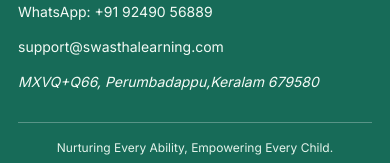
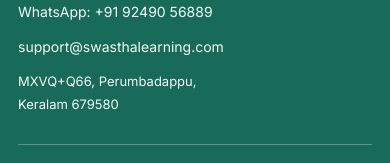
Before and after one commit to nishadbacker-sketch/swastha-learning-portal, a Next.js app: page /login in a window 390 px wide. Shown: the part 1240-1403 px from the top of the page. Built offline with nearby package versions, Linux system fonts and the light colour scheme; no server answers.

Commit message:
Style shared footer address consistently across desktop and mobile

```diff
--- a/app/globals.css
+++ b/app/globals.css
@@ -447,8 +447,15 @@ body .swastha-site-footer a:focus-visible {
   outline: 2px solid #fff;
   outline-offset: 4px;
 }
-body .swastha-site-footer__contact p {
-  margin-top: 20px;
+body .swastha-site-footer__address {
+  color: #f3faf5;
+  font-size: 13px;
+  font-style: normal;
+  line-height: 1.75;
+  overflow-wrap: anywhere;
+}
+body .swastha-site-footer__address span {
+  display: block;
 }
 body .swastha-site-footer__bottom {
   max-width: 1180px;
```
